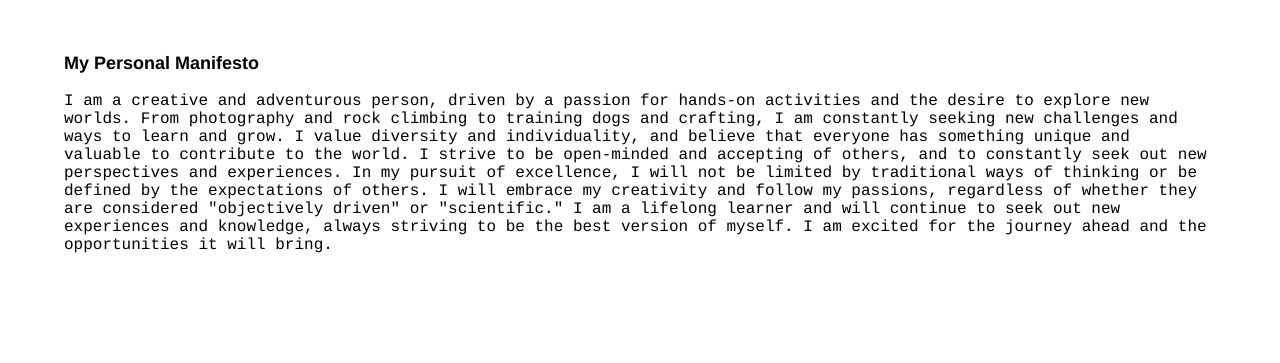
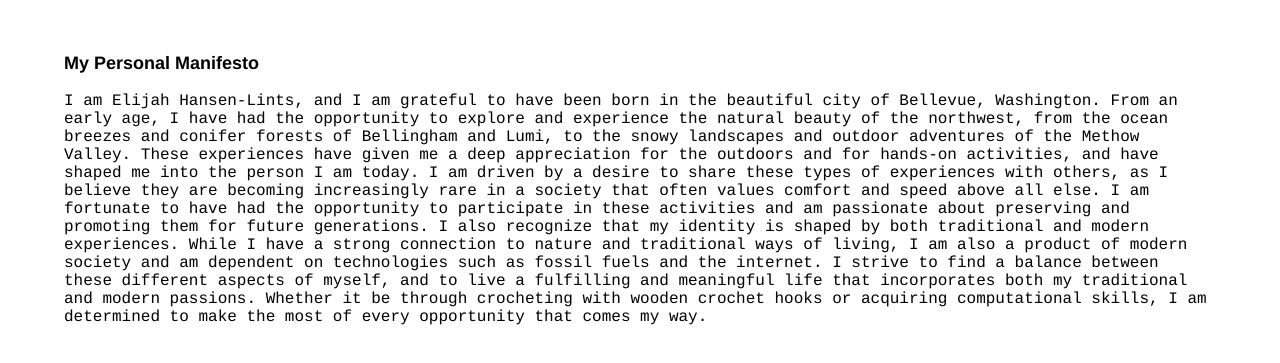
Before and after one commit to elijah-designs/elijah-designs.github.io, a plain HTML site: page index.html in a window 1280 px wide. Shown: the part 69-432 px from the top of the page. Drawn offline with Linux system fonts and the light colour scheme.

Commit message:
Update index.html

```diff
--- a/index.html
+++ b/index.html
@@ -10,14 +10,11 @@
 
         <div class="text-box">
             <h3>My Personal Manifesto</h3>
-            <p> I am a creative and adventurous person, driven by a passion for hands-on activities and the desire to explore new worlds. From photography and rock climbing to training dogs and crafting, I am constantly seeking new challenges and ways to learn and grow.
+            <p> I am Elijah Hansen-Lints, and I am grateful to have been born in the beautiful city of Bellevue, Washington. From an early age, I have had the opportunity to explore and experience the natural beauty of the northwest, from the ocean breezes and conifer forests of Bellingham and Lumi, to the snowy landscapes and outdoor adventures of the Methow Valley. These experiences have given me a deep appreciation for the outdoors and for hands-on activities, and have shaped me into the person I am today.
 
-                I value diversity and individuality, and believe that everyone has something unique and valuable to contribute to the world. I strive to be open-minded and accepting of others, and to constantly seek out new perspectives and experiences.
+I am driven by a desire to share these types of experiences with others, as I believe they are becoming increasingly rare in a society that often values comfort and speed above all else. I am fortunate to have had the opportunity to participate in these activities and am passionate about preserving and promoting them for future generations.
 
-                In my pursuit of excellence, I will not be limited by traditional ways of thinking or be defined by the expectations of others. I will embrace my creativity and follow my passions, regardless of whether they are considered "objectively driven" or "scientific."
-
-                I am a lifelong learner and will continue to seek out new experiences and knowledge, always striving to be the best version of myself. I am excited for the journey ahead and the opportunities it will bring.</p>
-
+I also recognize that my identity is shaped by both traditional and modern experiences. While I have a strong connection to nature and traditional ways of living, I am also a product of modern society and am dependent on technologies such as fossil fuels and the internet. I strive to find a balance between these different aspects of myself, and to live a fulfilling and meaningful life that incorporates both my traditional and modern passions. Whether it be through crocheting with wooden crochet hooks or acquiring computational skills, I am determined to make the most of every opportunity that comes my way.
           <!--<a href="https://www.google.com"><h5>My Portfolio</h5></a>
             -->
     </body>
```
